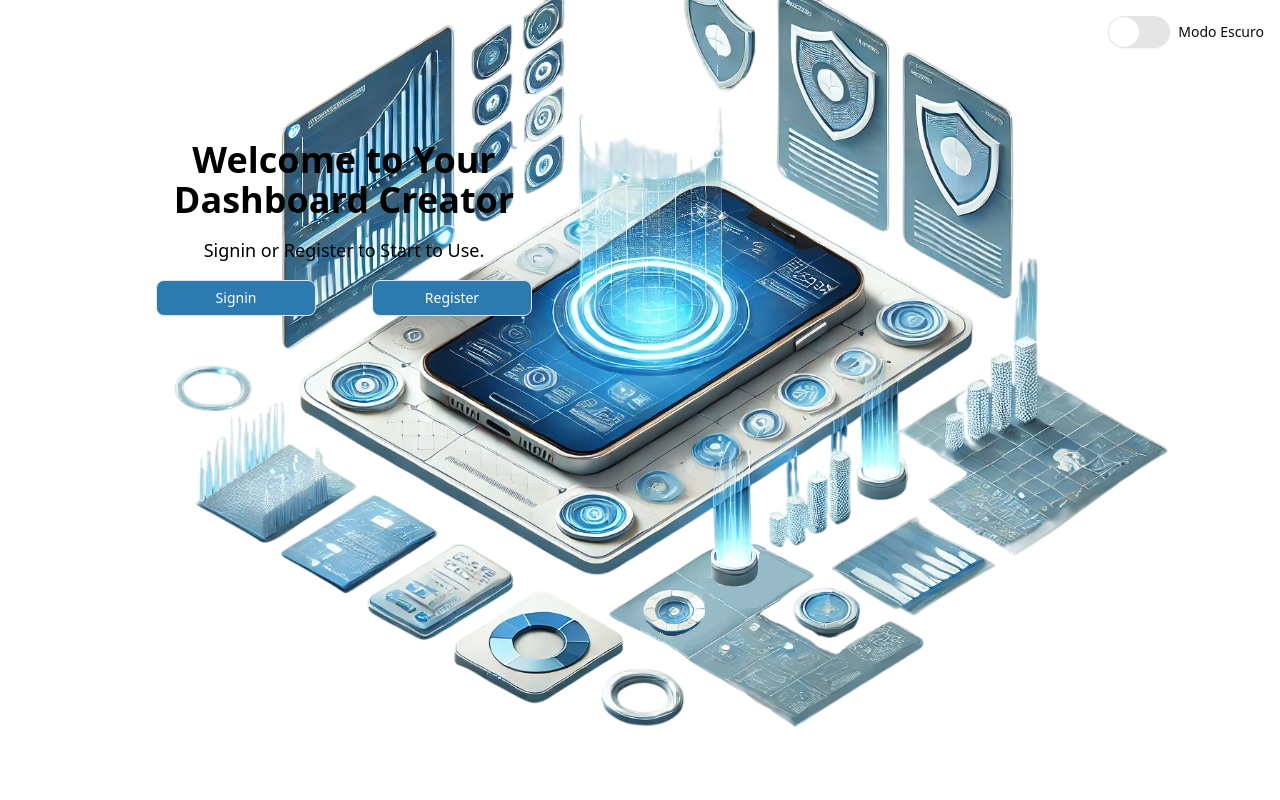
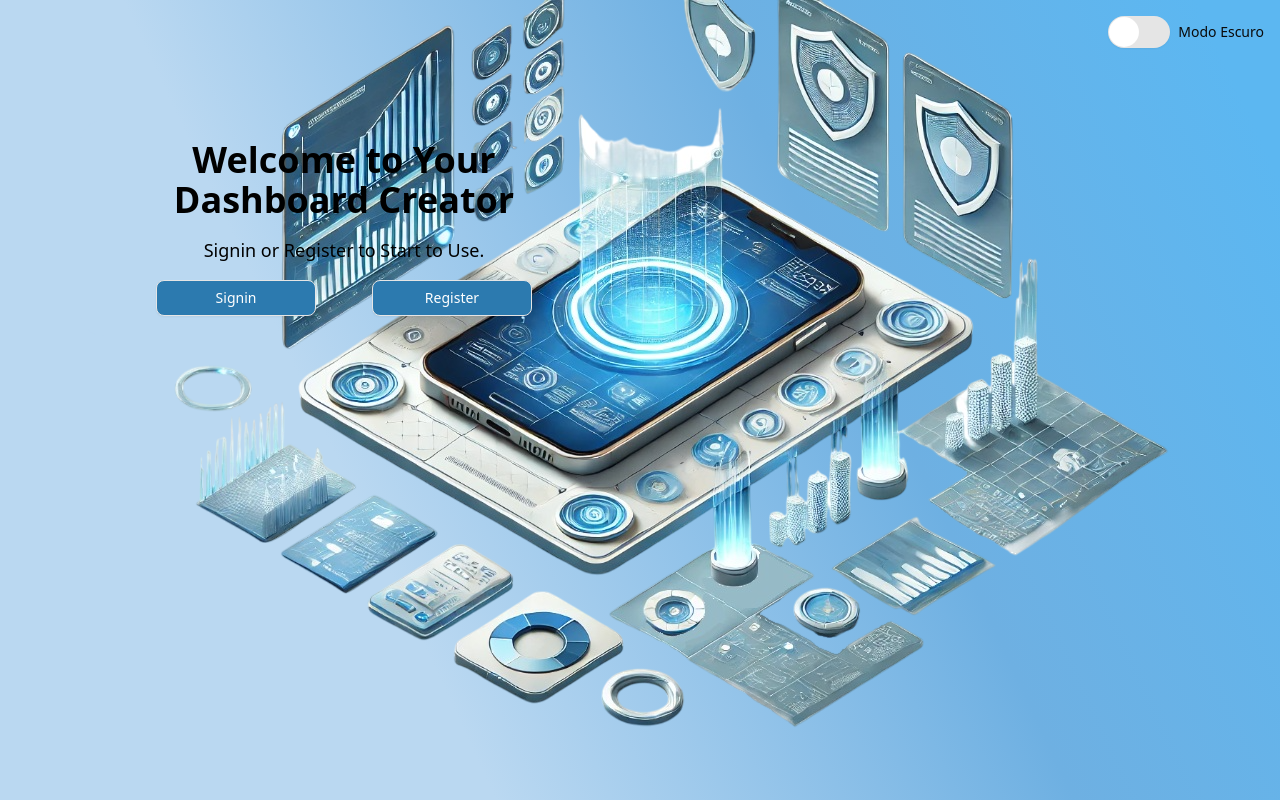
Before and after one commit to RodrigoNeoEx/your-dashboard, a Next.js app: page / in a window 1280 px wide. Built offline with nearby package versions, Linux system fonts and the light colour scheme.

Commit message:
feat: add gradient on theme light dark

```diff
--- a/src/app/globals.css
+++ b/src/app/globals.css
@@ -7,6 +7,7 @@
 @theme inline {
   --color-background: var(--background);
   --color-foreground: var(--foreground);
+  --color-background-grad: var(--background-grad);
   --font-sans: var(--font-geist-sans);
   --font-mono: var(--font-geist-mono);
   --color-sidebar-ring: var(--sidebar-ring);
@@ -48,6 +49,7 @@
   --radius: 0.625rem;
   --background: oklch(1 0 0);
   --foreground: oklch(0.145 0 0);
+  --background-grad: linear-gradient(245deg, rgba(92,183,241,1) 5%, rgba(110,176,226,1) 35%, rgba(186,216,241,1) 70%);
   --card: oklch(1 0 0);
   --card-foreground: oklch(0.145 0 0);
   --popover: oklch(1 0 0);
@@ -82,6 +84,7 @@
 .dark {
   --background: oklch(0.145 0 0);
   --foreground: oklch(0.985 0 0);
+  --background-grad: linear-gradient(133deg, rgba(8,26,38,1) 53%, rgba(31,61,84,1) 76%, rgba(50,77,99,1) 94%);
   --card: oklch(0.205 0 0);
   --card-foreground: oklch(0.985 0 0);
   --popover: oklch(0.205 0 0);
--- a/src/app/page.tsx
+++ b/src/app/page.tsx
@@ -10,7 +10,7 @@ const Home = () => {
   const router = useRouter();
 
   return (
-    <div className="relative h-screen w-full overflow-hidden">
+    <div className="relative h-screen w-full overflow-hidden bg-[image:var(--color-background-grad)]">
 
       <Image
         src="/bgVetorizado.png"
--- a/tailwind.config.js
+++ b/tailwind.config.js
@@ -21,6 +21,9 @@ module.exports = {
         },
         // Continue com outras cores personalizadas conforme necessário
       },
+      backgroundImage: {
+        grad: 'image:var(--color-background-grad)', // ⬅️ aqui você cria bg-grad
+      },
     },
   },
   plugins: [require("tailwindcss-animate")],
```
